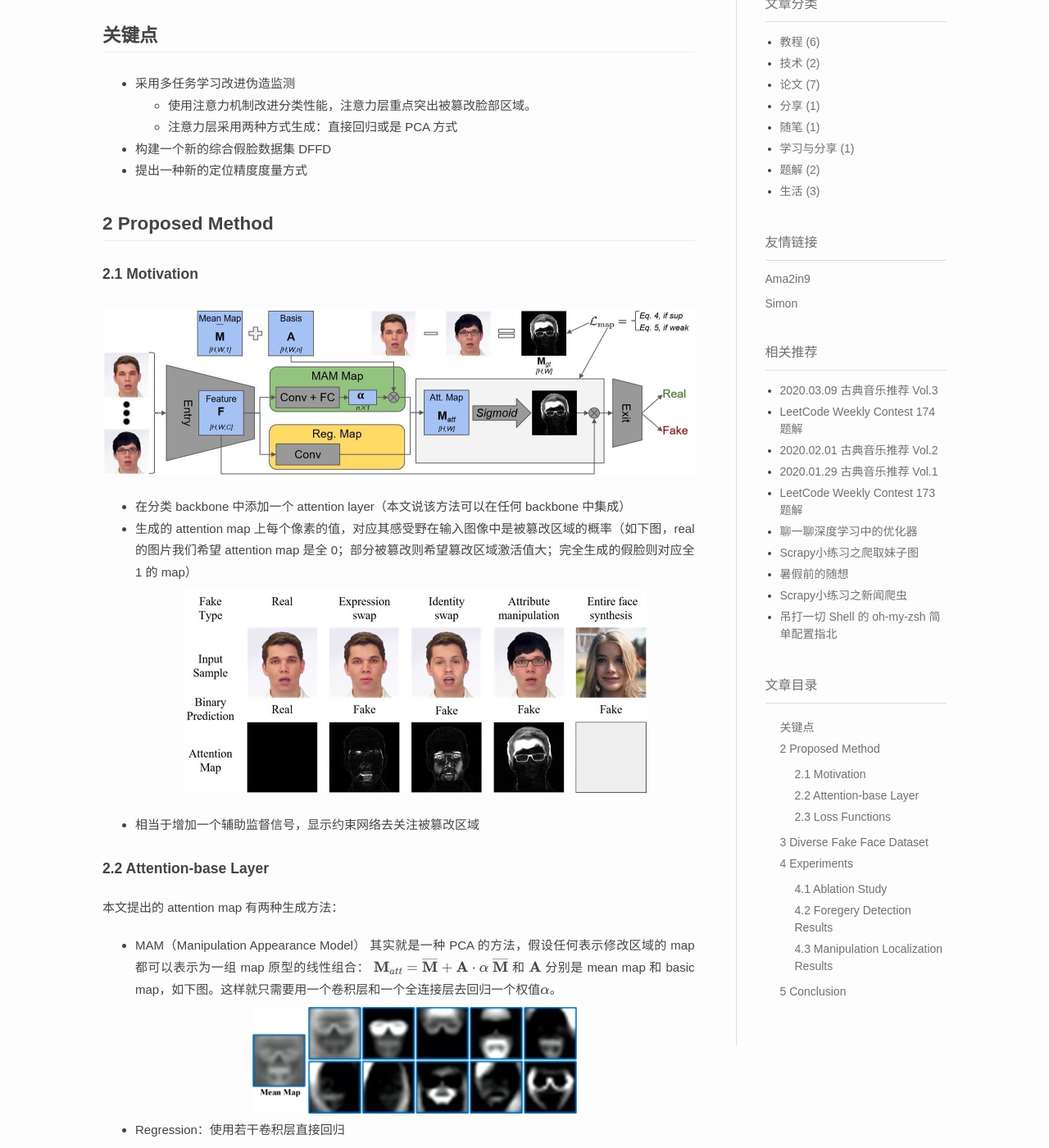
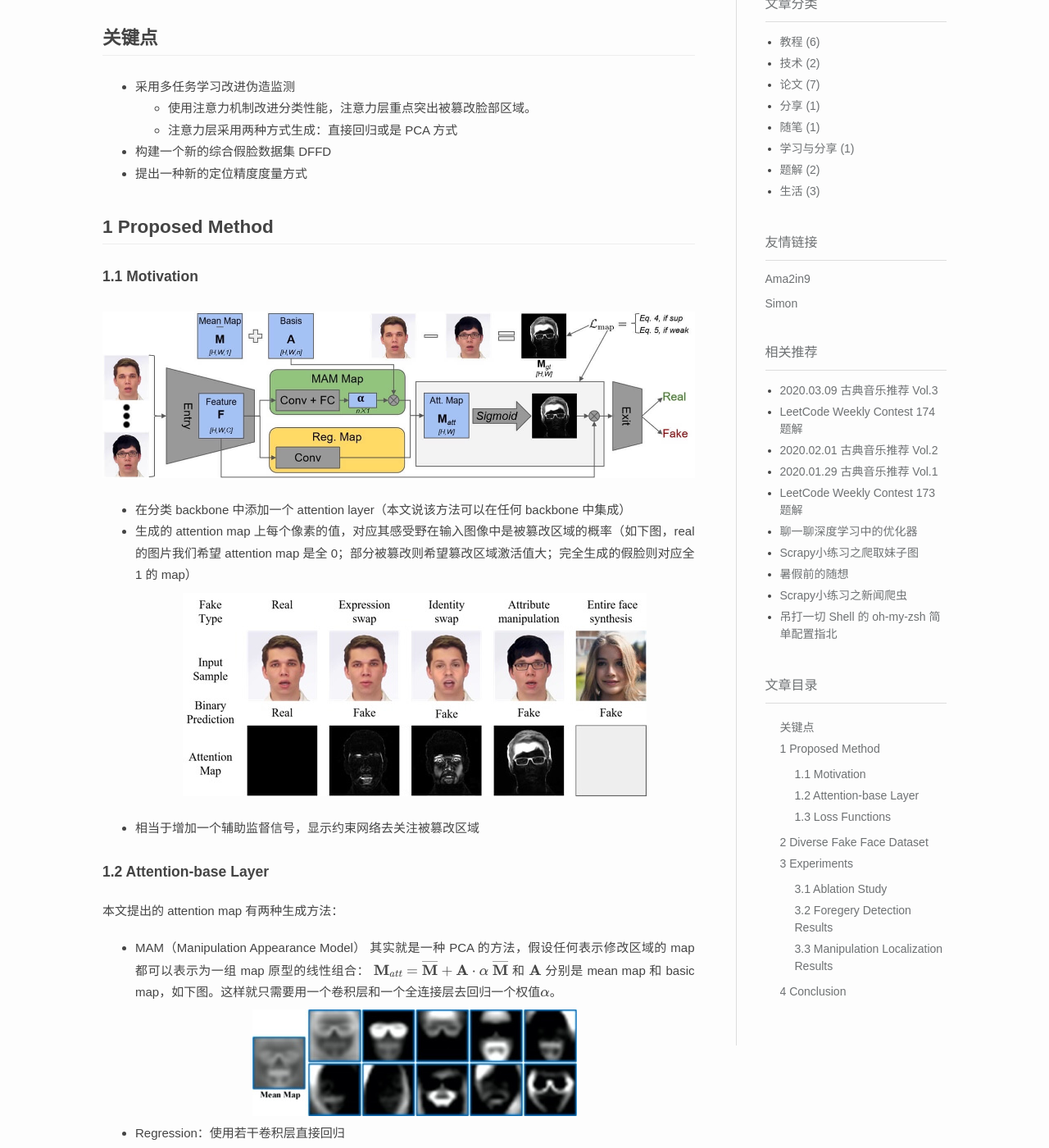
Before and after one commit to piddnad/piddnad.github.io, a Jekyll site: the page built from _posts/2020-07-20-On the Detection of Digital Face Manipulation.md, in a window 1280 px wide and 1400 px high, scrolled down 468 px. Shown: the whole window at 82% size. Built offline with Jekyll 4.4.1, drawn with Linux system fonts in a browser that asks for light colours; some web fonts are replaced; formulas are drawn with MathJax 3; comment, search, counter and statistics services are not loaded; some of the changed text lies outside the part shown.

Commit message:
some small changes

```diff
--- a/_posts/2020-07-20-On the Detection of Digital Face Manipulation.md
+++ b/_posts/2020-07-20-On the Detection of Digital Face Manipulation.md
@@ -6,7 +6,8 @@ categories: [论文]
 tags: [Paper, Deep Learning, Facial Forgery Detection]
 ---
 
-* On the Detection of Digital Face Manipulation
+On the Detection of Digital Face Manipulation
+
 * Publication：CVPR 2020
 * Authors：Hao Dang, Feng Liu, Joel Stehouwer, Xiaoming Liu, Anil K. Jain
 * Affiliation：Michigan State University
@@ -20,9 +21,9 @@ tags: [Paper, Deep Learning, Facial Forgery Detection]
 * 构建一个新的综合假脸数据集 DFFD
 * 提出一种新的定位精度度量方式
 
-## 2 Proposed Method
+## 1 Proposed Method
 
-### 2.1 Motivation
+### 1.1 Motivation
 
 ![](/imgs/20200720/1.jpg)
 
@@ -32,7 +33,7 @@ tags: [Paper, Deep Learning, Facial Forgery Detection]
 
 * 相当于增加一个辅助监督信号，显示约束网络去关注被篡改区域
 
-### 2.2 Attention-base Layer
+### 1.2 Attention-base Layer
 
 本文提出的 attention map 有两种生成方法：
 
@@ -45,7 +46,7 @@ tags: [Paper, Deep Learning, Facial Forgery Detection]
     ![](/imgs/20200720/3.jpg)
 * Regression：使用若干卷积层直接回归
 
-### 2.3 Loss Functions
+### 1.3 Loss Functions
 
 最终训练损失：分类损失 + 注意力图损失，使用超参数 $\lambda$ 控制权重。
 
@@ -85,9 +86,9 @@ TLDR
     * Face editing：FaceAPP（from FFHQ），StarGAN（from CelebA）
     * Face Synthesis：PGGAN，StyleGAN
 
-## 4 Experiments
+## 3 Experiments
 
-### 4.1 Ablation Study
+### 3.1 Ablation Study
 
 **注意力图带来的增益**
 
@@ -105,17 +106,17 @@ TLDR
 
 文章给出的解释是：因为更深的网络具有更大的参数空间，因此网络可以直接回归 attention map；而对于更小更浅的网络，直接生成的 attention map 会引起参数空间的争用（contention）。而MAM 提供的先验约束减少了这种竞争（只需要拟合 10 个参数），因此提高了性能。
 
-### 4.2 Foregery Detection Results
+### 3.2 Foregery Detection Results
 
 ![](/imgs/20200720/6.jpg)
 
 在 UADFV 和 Celeb-DF 上和之前的方法进行比较，证明了注意力机制到来的提升，以及数据多样性对模型的影响（相同网络结构采用 DFFD 训练比用 UADFV 性能要好很多）。
 
-### 4.3 Manipulation Localization Results
+### 3.3 Manipulation Localization Results
 
 这部分没有细看，大致是分析网络生成的 attention map 对比 ground-truth mask 的 localization 性能分析，还提出了一个新的定位度量方式 IINC，比直接算余弦相似度、IoU 或者 PBCA（Pixel-wise Binary Classiﬁcation Accuracy）更加可靠。
 
-## 5 Conclusion
+## 4 Conclusion
 
 最近好几篇 face forgery detection 方向的工作都提出了通过添加各种各样的 mask 来改善检测性能的方法。其核心思想都是增加额外的监督信号，因而隐式或显式地约束网络去重点关注被篡改区域。这种多任务学习的思想还是非常值得借鉴的。
 
```
Also changed, not shown: other parts of _posts/2020-07-20-On the Detection of Digital Face Manipulation.md (+1 -1 lines).
